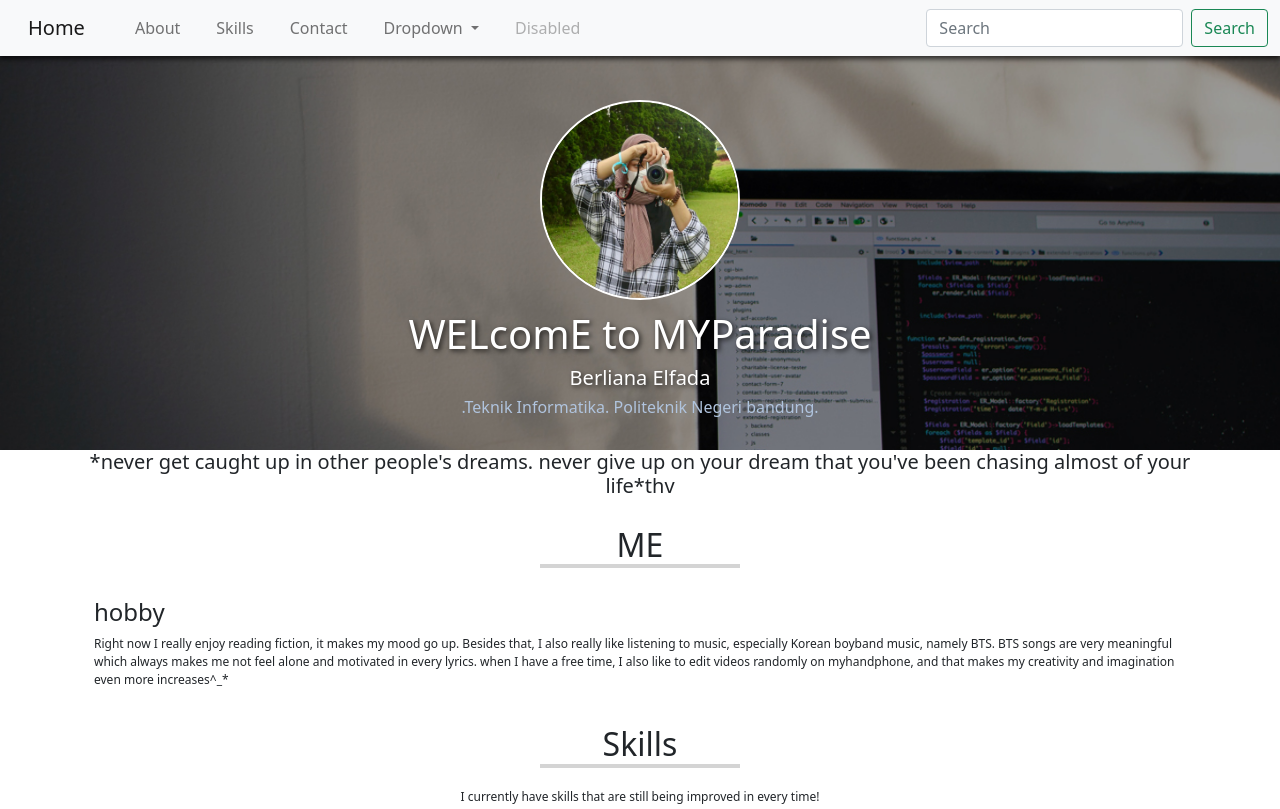
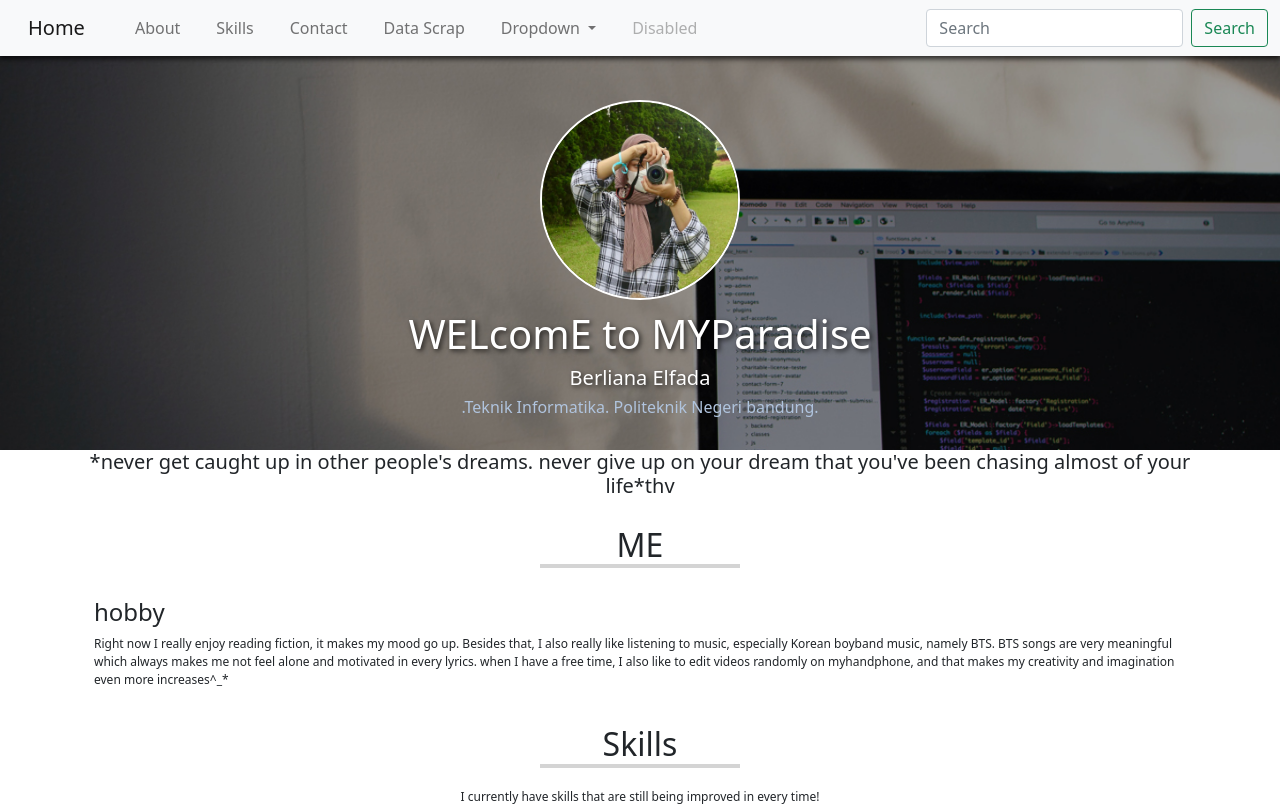
Before and after one commit to berlianalfd/berlianalfd.github.io, a plain HTML site: page index.html in a window 1280 px wide. Shown: the top 809 px of the page. Drawn offline with nearby package versions, Linux system fonts and the light colour scheme.

Commit message:
Update index.html

```diff
--- a/index.html
+++ b/index.html
@@ -34,6 +34,11 @@
           <li class="nav-item">
             <a class="nav-link" href="#contact">Contact</a>
           </li>
+
+          <li class="nav-item">
+            <a class="nav-link" href="https://berlianalfd.github.io/scrap1/">Data Scrap</a>
+          </li>
+
           <li class="nav-item dropdown">
             <a class="nav-link dropdown-toggle" href="#" id="navbarDropdown" role="button" data-bs-toggle="dropdown" aria-expanded="false">
               Dropdown
```
